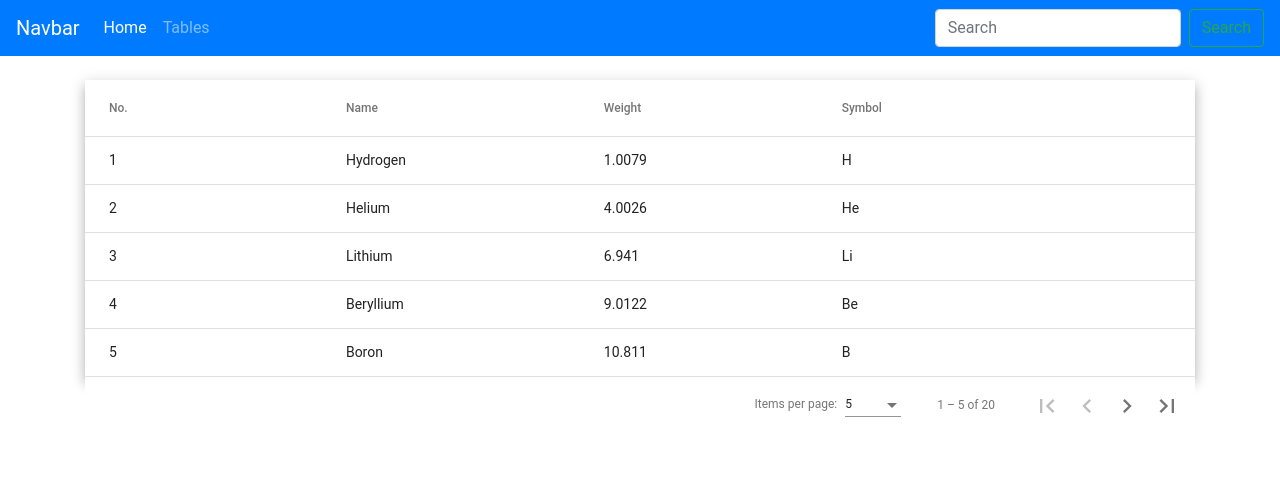
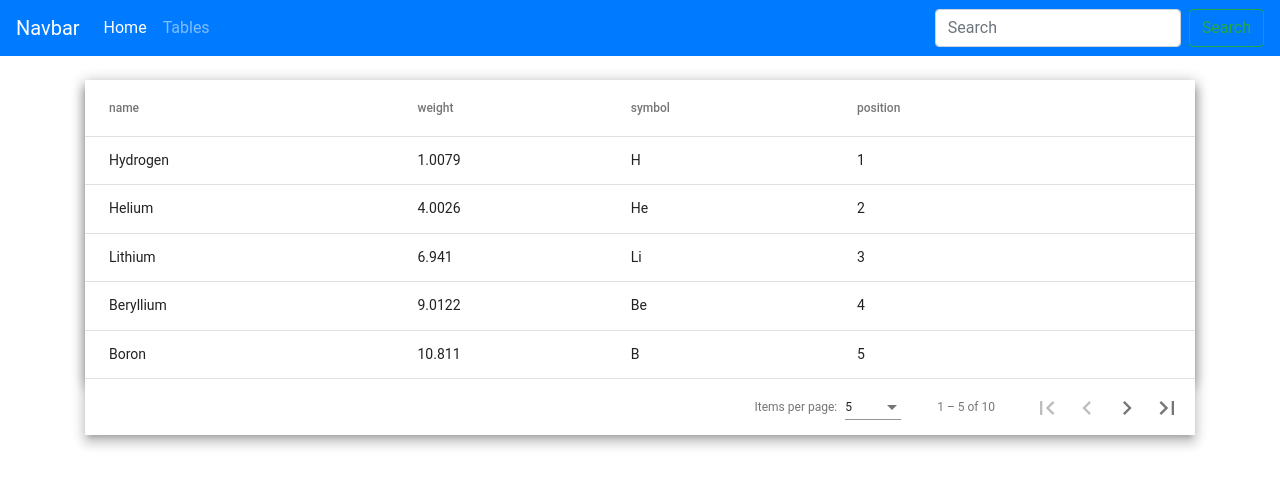
Before and after one commit to subhash0110/Test, an Angular app in the folder angular10/: page /mattab in a window 1280 px wide. Shown: the top 486 px of the page. Built offline with nearby package versions, Linux system fonts and the light colour scheme.

Commit message:
mattable with selection

```diff
--- a/angular10/src/app/mat-table/mat-table.component.css
+++ b/angular10/src/app/mat-table/mat-table.component.css
@@ -2,6 +2,46 @@ table {
     width: 100%;
 }
 
-th.mat-sort-header-sorted {
-    color: black;
+tr.example-detail-row {
+    height: 0;
 }
+
+tr.example-element-row:not(.example-expanded-row):hover {
+    background: whitesmoke;
+}
+
+tr.example-element-row:not(.example-expanded-row):active {
+    background: #efefef;
+}
+
+.example-element-row td {
+    border-bottom-width: 0;
+}
+
+.example-element-detail {
+    overflow: hidden;
+    display: flex;
+}
+
+.example-element-diagram {
+    min-width: 80px;
+    border: 2px solid black;
+    padding: 8px;
+    font-weight: lighter;
+    margin: 8px 0;
+    height: 104px;
+}
+
+.example-element-symbol {
+    font-weight: bold;
+    font-size: 40px;
+    line-height: normal;
+}
+
+.example-element-description {
+    padding: 16px;
+}
+
+.example-element-description-attribution {
+    opacity: 0.5;
+}
--- a/angular10/src/app/mat-table/mat-table.component.html
+++ b/angular10/src/app/mat-table/mat-table.component.html
@@ -2,37 +2,82 @@
 
 <div class="container">
 
-    <table mat-table [dataSource]="dataSource" matSort class="mat-elevation-z8">
+    <div class="mat-elevation-z8">
 
-        <!-- Position Column -->
+        <table mat-table [dataSource]="dataSource" matSort multiTemplateDataRows class="mat-elevation-z8">
+
+
+            <ng-container matColumnDef="{{column}}" *ngFor="let column of columnsToDisplay">
+                <th mat-header-cell *matHeaderCellDef mat-sort-header> {{column}} </th>
+                <td mat-cell *matCellDef="let element"> {{element[column]}} </td>
+            </ng-container>
+
+
+            <!-- Expanded Content Column - The detail row is made up of this one column that spans across all columns -->
+            <ng-container matColumnDef="expandedDetail">
+
+
+                <td mat-cell *matCellDef="let element" [attr.colspan]="columnsToDisplay.length">
+                    <div class="example-element-detail" [@detailExpand]="element == expandedElement ? 'expanded' : 'collapsed'">
+                        <div class="example-element-diagram">
+                            <div class="example-element-position"> {{element.position}} </div>
+                            <div class="example-element-symbol"> {{element.symbol}} </div>
+                            <div class="example-element-name"> {{element.name}} </div>
+                            <!-- <div class="example-element-weight"> {{element.weight}} </div> -->
+                        </div>
+                        <div class="example-element-description">
+                            {{element.description}}
+                            <span class="example-element-description-attribution"> -- Wikipedia </span>
+                        </div>
+                    </div>
+                </td>
+            </ng-container>
+
+
+
+            <tr mat-header-row *matHeaderRowDef="columnsToDisplay"></tr>
+            <tr mat-row *matRowDef="let element; columns: columnsToDisplay;" class="example-element-row" [class.example-expanded-row]="expandedElement === element" (click)="testClick(element)" (click)="expandedElement = expandedElement === element ? null : element">
+            </tr>
+            <tr mat-row *matRowDef="let row; columns: ['expandedDetail']" class="example-detail-row"></tr>
+            <!--
+            <ng-container matColumnDef="select">
+                <th mat-header-cell *matHeaderCellDef>
+                    <mat-checkbox (change)="$event ? masterToggle($event) : null" [checked]="selection.hasValue() && isAllSelected()" [indeterminate]="selection.hasValue() && !isAllSelected()" [aria-label]="checkboxLabel()">
+                    </mat-checkbox>
+                </th>
+                <td mat-cell *matCellDef="let row">
+                    <mat-checkbox (click)="$event.stopPropagation()" (change)="$event ? selection.toggle(row) : null" [checked]="selection.isSelected(row)" [aria-label]="checkboxLabel(row)">
+                    </mat-checkbox>
+                </td>
+            </ng-container> -->
+            <!--
+
             <ng-container matColumnDef="position">
                 <th mat-header-cell *matHeaderCellDef mat-sort-header> No. </th>
                 <td mat-cell *matCellDef="let element"> {{element.position}} </td>
             </ng-container>
 
-        <!-- Name Column -->
             <ng-container matColumnDef="name">
                 <th mat-header-cell *matHeaderCellDef mat-sort-header> Name </th>
                 <td mat-cell *matCellDef="let element"> {{element.name}} </td>
             </ng-container>
 
-        <!-- Weight Column -->
             <ng-container matColumnDef="weight">
                 <th mat-header-cell *matHeaderCellDef mat-sort-header> Weight </th>
                 <td mat-cell *matCellDef="let element"> {{element.weight}} </td>
             </ng-container>
 
-        <!-- Symbol Column -->
             <ng-container matColumnDef="symbol">
                 <th mat-header-cell *matHeaderCellDef mat-sort-header> Symbol </th>
                 <td mat-cell *matCellDef="let element"> {{element.symbol}} </td>
             </ng-container>
 
             <tr mat-header-row *matHeaderRowDef="displayedColumns"></tr>
-        <tr mat-row *matRowDef="let row; columns: displayedColumns;"></tr>
+            <tr mat-row *matRowDef="let row; columns: displayedColumns;"></tr> -->
 
         </table>
+
         <mat-paginator [pageSizeOptions]="[5, 10, 20]" showFirstLastButtons></mat-paginator>
 
-
     </div>
+</div>
--- a/angular10/src/app/mat-table/mat-table.component.ts
+++ b/angular10/src/app/mat-table/mat-table.component.ts
@@ -1,9 +1,24 @@
 import { PeriodicElement } from './../models/PeriodicEle';
 import { Emp1Service } from './../services/emp1.service';
-import { AfterViewInit, Component, OnInit, ViewChild } from '@angular/core';
+import {
+  AfterViewInit,
+  Component,
+  OnChanges,
+  OnInit,
+  SimpleChanges,
+  ViewChild,
+} from '@angular/core';
 import { MatPaginator } from '@angular/material/paginator';
 import { MatSort } from '@angular/material/sort';
 import { MatTableDataSource } from '@angular/material/table';
+import { SelectionModel } from '@angular/cdk/collections';
+import {
+  animate,
+  state,
+  style,
+  transition,
+  trigger,
+} from '@angular/animations';
 
 const ELEMENT_DATA: PeriodicElement[] = [
   { position: 1, name: 'Hydrogen', weight: 1.0079, symbol: 'H' },
@@ -16,32 +31,67 @@ const ELEMENT_DATA: PeriodicElement[] = [
   { position: 8, name: 'Oxygen', weight: 15.9994, symbol: 'O' },
   { position: 9, name: 'Fluorine', weight: 18.9984, symbol: 'F' },
   { position: 10, name: 'Neon', weight: 20.1797, symbol: 'Ne' },
-  { position: 11, name: 'Sodium', weight: 22.9897, symbol: 'Na' },
-  { position: 12, name: 'Magnesium', weight: 24.305, symbol: 'Mg' },
-  { position: 13, name: 'Aluminum', weight: 26.9815, symbol: 'Al' },
-  { position: 14, name: 'Silicon', weight: 28.0855, symbol: 'Si' },
-  { position: 15, name: 'Phosphorus', weight: 30.9738, symbol: 'P' },
-  { position: 16, name: 'Sulfur', weight: 32.065, symbol: 'S' },
-  { position: 17, name: 'Chlorine', weight: 35.453, symbol: 'Cl' },
-  { position: 18, name: 'Argon', weight: 39.948, symbol: 'Ar' },
-  { position: 19, name: 'Potassium', weight: 39.0983, symbol: 'K' },
-  { position: 20, name: 'Calcium', weight: 40.078, symbol: 'Ca' },
 ];
 
 @Component({
   selector: 'app-mat-table',
   templateUrl: './mat-table.component.html',
   styleUrls: ['./mat-table.component.css'],
+  animations: [
+    trigger('detailExpand', [
+      state('collapsed', style({ height: '0px', minHeight: '0' })),
+      state('expanded', style({ height: '*' })),
+      transition(
+        'expanded <=> collapsed',
+        animate('225ms cubic-bezier(0.4, 0.0, 0.2, 1)')
+      ),
+    ]),
+  ],
 })
-export class MatTableComponent implements AfterViewInit {
+export class MatTableComponent implements AfterViewInit, OnChanges {
   constructor(private service: Emp1Service) {}
 
   @ViewChild(MatSort) sort: MatSort;
   @ViewChild(MatPaginator) paginator: MatPaginator;
   searchKey: string;
 
-  displayedColumns: string[] = ['position', 'name', 'weight', 'symbol'];
-  dataSource = new MatTableDataSource(ELEMENT_DATA);
+  columnsToDisplay = ['name', 'weight', 'symbol', 'position'];
+
+  expandedElement: PeriodicElement | null;
+
+  dataSource = new MatTableDataSource<PeriodicElement>(ELEMENT_DATA);
+  selection = new SelectionModel<PeriodicElement>(true, []);
+
+  testClick(element) {
+    console.log(element);
+  }
+
+  isAllSelected() {
+    const numSelected = this.selection.selected.length;
+    const numRows = this.dataSource.data.length;
+    return numSelected === numRows;
+  }
+  ngOnChanges(changes: SimpleChanges) {
+    console.log(changes);
+  }
+
+  masterToggle(event) {
+    this.isAllSelected()
+      ? this.selection.clear()
+      : this.dataSource.data.forEach((row) => {
+          this.selection.select(row);
+        });
+  }
+
+  checkboxLabel(row?: PeriodicElement): string {
+    if (!row) {
+      return `${this.isAllSelected() ? 'select' : 'deselect'} all`;
+    } else {
+      return `${this.selection.isSelected(row) ? 'deselect' : 'select'} row ${
+        row.position + 1
+      }`;
+    }
+  }
 
   ngAfterViewInit() {
     this.dataSource.paginator = this.paginator;
```
Lines whose indentation alone changed are shown as unchanged.
